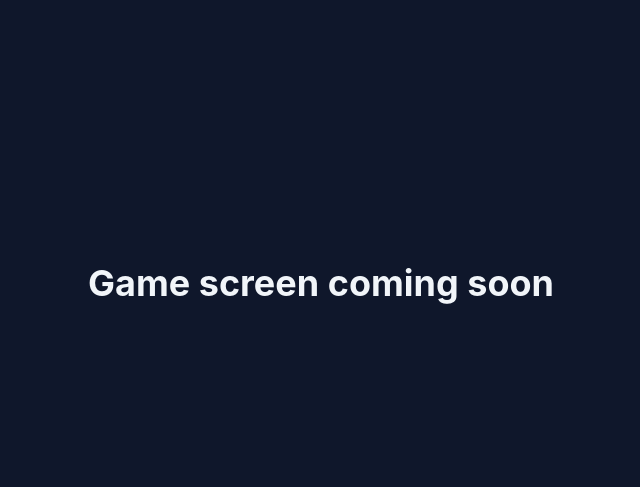
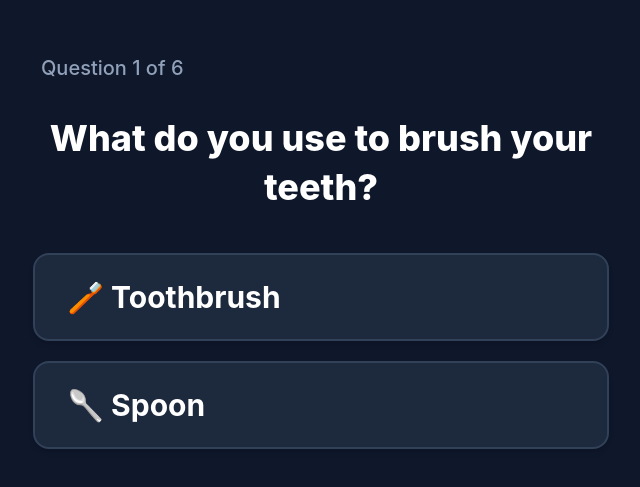
Before and after one commit to vickyxcodes/dementia, a React (Vite) app: page /#/play in a window 1280 px wide. Shown: the part 117-604 px from the top of the page, without its empty margins (319-959 px from the left). Built offline with nearby package versions, Linux system fonts and the light colour scheme.

Commit message:
feat(game): implement memory recall question bank and game flow

```diff
--- /dev/null
+++ b/src/data/questions.js
@@ -0,0 +1,56 @@
+export const memoryRecallQuestions = [
+  {
+    id: 1,
+    prompt: "What do you use to brush your teeth?",
+    domain: "memory_recall",
+    options: [
+      { label: "🪥 Toothbrush", isCorrect: true },
+      { label: "🥄 Spoon", isCorrect: false },
+    ],
+  },
+  {
+    id: 2,
+    prompt: "Where do you sleep at night?",
+    domain: "memory_recall",
+    options: [
+      { label: "🚗 Car", isCorrect: false },
+      { label: "🛏️ Bed", isCorrect: true },
+    ],
+  },
+  {
+    id: 3,
+    prompt: "What falls from the sky when it rains?",
+    domain: "memory_recall",
+    options: [
+      { label: "💧 Water drops", isCorrect: true },
+      { label: "🍎 Apples", isCorrect: false },
+    ],
+  },
+  {
+    id: 4,
+    prompt: "Which one do you wear on your feet?",
+    domain: "memory_recall",
+    options: [
+      { label: "👟 Shoes", isCorrect: true },
+      { label: "🎩 Hat", isCorrect: false },
+    ],
+  },
+  {
+    id: 5,
+    prompt: "What hot drink is often poured from a kettle?",
+    domain: "memory_recall",
+    options: [
+      { label: "☕ Tea", isCorrect: true },
+      { label: "🧊 Ice cube", isCorrect: false },
+    ],
+  },
+  {
+    id: 6,
+    prompt: "Which animal says 'Meow'?",
+    domain: "memory_recall",
+    options: [
+      { label: "🐶 Dog", isCorrect: false },
+      { label: "🐱 Cat", isCorrect: true },
+    ],
+  },
+]
--- a/src/pages/Play.jsx
+++ b/src/pages/Play.jsx
@@ -1,9 +1,158 @@
+import { useState, useEffect } from 'react'
+import { useNavigate } from 'react-router-dom'
+import { memoryRecallQuestions } from '../data/questions'
+
 export default function Play() {
+  const navigate = useNavigate()
+  const [currentIndex, setCurrentIndex] = useState(0)
+  const [score, setScore] = useState(0)
+  const [streak, setStreak] = useState({ type: null, count: 0 })
+  const [selectedOption, setSelectedOption] = useState(null)
+  const [isSessionComplete, setIsSessionComplete] = useState(false)
+
+  const currentQuestion = memoryRecallQuestions[currentIndex]
+
+  const handleSelectOption = (option) => {
+    if (selectedOption !== null) return // Prevent multiple taps during delay
+
+    setSelectedOption(option)
+
+    if (option.isCorrect) {
+      setScore((prev) => prev + 1)
+      setStreak((prev) => ({
+        type: 'correct',
+        count: prev.type === 'correct' ? prev.count + 1 : 1,
+      }))
+    } else {
+      setStreak((prev) => ({
+        type: 'incorrect',
+        count: prev.type === 'incorrect' ? prev.count + 1 : 1,
+      }))
+    }
+
+    // Auto-advance after 1.5 seconds
+    setTimeout(() => {
+      if (currentIndex + 1 < memoryRecallQuestions.length) {
+        setCurrentIndex((prev) => prev + 1)
+        setSelectedOption(null)
+      } else {
+        setIsSessionComplete(true)
+      }
+    }, 1500)
+  }
+
+  const restartGame = () => {
+    setCurrentIndex(0)
+    setScore(0)
+    setStreak({ type: null, count: 0 })
+    setSelectedOption(null)
+    setIsSessionComplete(false)
+  }
+
+  if (isSessionComplete) {
+    return (
+      <main className="min-h-screen w-full flex flex-col items-center justify-center bg-slate-900 p-6 text-center">
+        <div className="max-w-md w-full bg-slate-800/80 border border-slate-700 rounded-3xl p-8 shadow-2xl space-y-6">
+          <h1 className="text-4xl font-extrabold text-white">
+            Session Complete
+          </h1>
+          <p className="text-2xl font-semibold text-slate-300">
+            You scored <span className="text-amber-400 font-bold">{score}</span> out of {memoryRecallQuestions.length}
+          </p>
+          <div className="flex flex-col gap-4 pt-4">
+            <button
+              type="button"
+              onClick={restartGame}
+              className="min-h-[80px] w-full px-8 py-5 text-2xl font-bold text-slate-950 bg-amber-400 hover:bg-amber-300 active:scale-95 rounded-2xl shadow-lg transition-all cursor-pointer focus:outline-none focus:ring-4 focus:ring-amber-200/50"
+            >
+              Play Again
+            </button>
+            <button
+              type="button"
+              onClick={() => navigate('/')}
+              className="min-h-[72px] w-full px-8 py-4 text-xl font-bold text-white bg-slate-700 hover:bg-slate-600 active:scale-95 rounded-2xl transition-all cursor-pointer"
+            >
+              Back to Home
+            </button>
+          </div>
+        </div>
+      </main>
+    )
+  }
+
   return (
-    <main className="min-h-screen w-full flex items-center justify-center bg-slate-900 p-6">
-      <h1 className="text-4xl font-bold text-center text-slate-100">
-        Game screen coming soon
-      </h1>
+    <main className="min-h-screen w-full flex flex-col items-center justify-center bg-slate-900 p-6">
+      <div className="w-full max-w-xl flex flex-col items-center">
+        {/* Progress header */}
+        <div className="w-full flex justify-between items-center mb-8 px-2">
+          <span className="text-xl font-medium text-slate-400">
+            Question {currentIndex + 1} of {memoryRecallQuestions.length}
+          </span>
+          {streak.count > 1 && (
+            <span className={`text-lg font-bold px-3 py-1 rounded-full ${
+              streak.type === 'correct'
+                ? 'bg-emerald-900/60 text-emerald-300 border border-emerald-600'
+                : 'bg-rose-900/60 text-rose-300 border border-rose-600'
+            }`}>
+              {streak.count} in a row
+            </span>
+          )}
+        </div>
+
+        {/* Question prompt */}
+        <h2 className="text-3xl sm:text-4xl font-extrabold text-center text-white mb-10 leading-snug">
+          {currentQuestion.prompt}
+        </h2>
+
+        {/* 2 large tappable option buttons */}
+        <div className="w-full flex flex-col gap-5">
+          {currentQuestion.options.map((option, idx) => {
+            const isSelected = selectedOption === option
+            const hasAnswered = selectedOption !== null
+
+            let buttonStyle = "bg-slate-800 text-white border-2 border-slate-700 hover:bg-slate-750 hover:border-slate-500"
+
+            if (hasAnswered) {
+              if (option.isCorrect) {
+                buttonStyle = "bg-emerald-600 text-white border-2 border-emerald-400 shadow-emerald-900/50 shadow-lg"
+              } else if (isSelected && !option.isCorrect) {
+                buttonStyle = "bg-rose-600 text-white border-2 border-rose-400 shadow-rose-900/50 shadow-lg"
+              } else {
+                buttonStyle = "bg-slate-800/40 text-slate-500 border-2 border-slate-800"
+              }
+            }
+
+            return (
+              <button
+                key={idx}
+                type="button"
+                disabled={hasAnswered}
+                onClick={() => handleSelectOption(option)}
+                className={`min-h-[88px] w-full px-8 py-5 text-2xl sm:text-3xl font-bold rounded-2xl shadow-md transition-all flex items-center justify-between cursor-pointer active:scale-98 focus:outline-none ${buttonStyle}`}
+              >
+                <span>{option.label}</span>
+                {hasAnswered && option.isCorrect && (
+                  <span className="text-2xl" aria-label="Correct">✓</span>
+                )}
+                {hasAnswered && isSelected && !option.isCorrect && (
+                  <span className="text-2xl" aria-label="Incorrect">✕</span>
+                )}
+              </button>
+            )
+          })}
+        </div>
+
+        {/* Subtitle feedback message */}
+        <div className="h-10 mt-6 flex items-center justify-center">
+          {selectedOption && (
+            <p className={`text-2xl font-bold transition-opacity ${
+              selectedOption.isCorrect ? 'text-emerald-400' : 'text-rose-400'
+            }`}>
+              {selectedOption.isCorrect ? 'Great job!' : 'Good try!'}
+            </p>
+          )}
+        </div>
+      </div>
     </main>
-  );
+  )
 }
```
